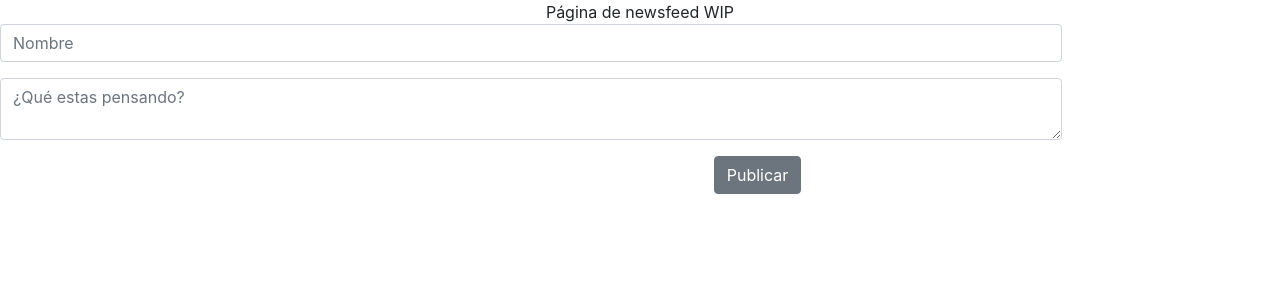
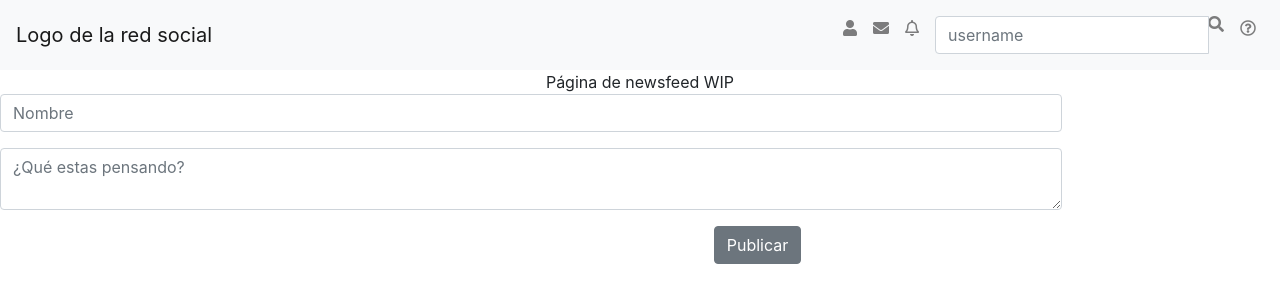
Before and after one commit to lagash-challenge/lagash-laboratoria, a React (Create React App) app: page / in a window 1280 px wide. Shown: the top 302 px of the page. Built offline with nearby package versions, Linux system fonts and the light colour scheme.

Commit message:
creación de navbar

```diff
--- a/src/Pages/Components/Navbar.js
+++ b/src/Pages/Components/Navbar.js
@@ -11,6 +11,7 @@ import {
   DropdownToggle,
   DropdownMenu,
   DropdownItem } from 'reactstrap';
+import { InputGroup, InputGroupAddon, InputGroupText, Input } from 'reactstrap';
 
 export default class Menu extends Component {
   constructor(props) {
@@ -30,33 +31,30 @@ export default class Menu extends Component {
     return (
       <div>
         <Navbar color="light" light expand="md">
-          <NavbarBrand href="/">reactstrap</NavbarBrand>
+          <NavbarBrand href="/">Logo de la red social</NavbarBrand>
           <NavbarToggler onClick={this.toggle} />
           <Collapse isOpen={this.state.isOpen} navbar>
             <Nav className="ml-auto" navbar>
               <NavItem>
-                <NavLink href="/components/">Components</NavLink>
+                <NavLink href="/"><i className="fas fa-user"></i></NavLink>
               </NavItem>
               <NavItem>
-                <NavLink href="https://github.com/reactstrap/reactstrap">GitHub</NavLink>
+                <NavLink href="/"><i className="fas fa-envelope"></i></NavLink>
               </NavItem>
-              <UncontrolledDropdown nav inNavbar>
-                <DropdownToggle nav caret>
-                  Options
-                </DropdownToggle>
-                <DropdownMenu right>
-                  <DropdownItem>
-                    Option 1
-                  </DropdownItem>
-                  <DropdownItem>
-                    Option 2
-                  </DropdownItem>
-                  <DropdownItem divider />
-                  <DropdownItem>
-                    Reset
-                  </DropdownItem>
-                </DropdownMenu>
-              </UncontrolledDropdown>
+              <NavItem>
+                <NavLink href="/"><i className="far fa-bell"></i></NavLink>
+              </NavItem>
+              <NavItem>
+                <NavLink href="/">
+                  <InputGroup>
+                    <Input placeholder="username" />
+                    <InputGroupAddon addonType="append"><i className="fas fa-search"></i></InputGroupAddon>
+                  </InputGroup>
+                </NavLink>
+              </NavItem>
+              <NavItem>
+                <NavLink href="/"><i className="far fa-question-circle"></i></NavLink>
+              </NavItem>
             </Nav>
           </Collapse>
         </Navbar>
--- a/src/Pages/NewsFeedPage.js
+++ b/src/Pages/NewsFeedPage.js
@@ -1,7 +1,8 @@
 import React, { Component } from 'react';
 
 //Components
-import InputPost from "./Components/InputPost"
+import InputPost from "./Components/InputPost";
+import Menu from './Components/Navbar';
 
 
 
@@ -14,6 +15,7 @@ export default class Newsfeed extends Component {
 
         return (
             <div>
+              <Menu />
               Página de newsfeed WIP
               <InputPost
               state={this.props.state}
```
